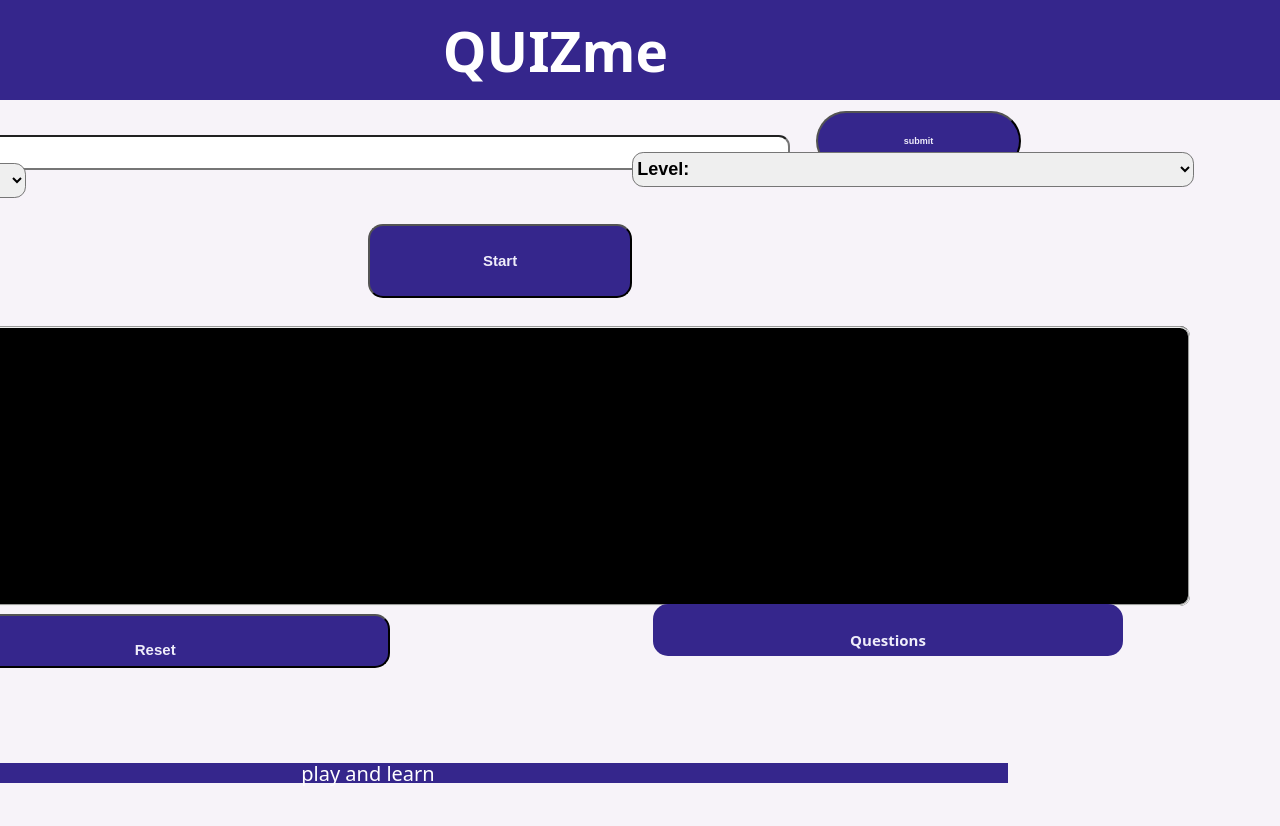
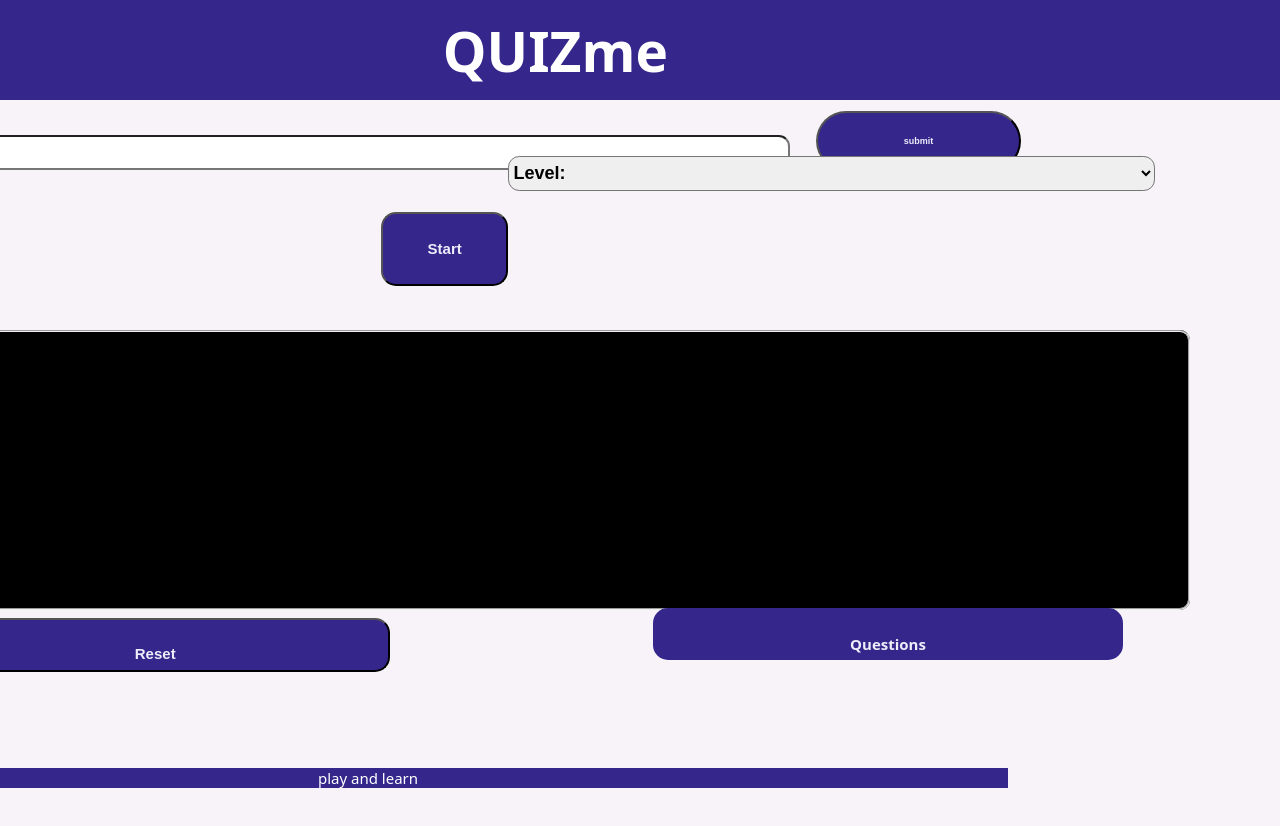
Before and after one commit to abieber1408/capstone-project, a Next.js app: page / in a window 1280 px wide. Shown: the top 826 px of the page. Built offline with nearby package versions, Linux system fonts and the light colour scheme.

Commit message:
Rename Object, styling

```diff
--- a/components/Footing/index.js
+++ b/components/Footing/index.js
@@ -14,6 +14,6 @@ const Footing = styled.h2`
   text-align: center;
   color: #FFFFFF;
   font-weight: 100;
-  font-size:20px;
+  font-size:15px;
 `;
 export default Footing;
--- a/components/LevelForm/index.js
+++ b/components/LevelForm/index.js
@@ -2,19 +2,28 @@ import styled from "styled-components";
 import { useState } from "react";
 
 export default function LevelForm({onLevelChange, level}) {
+  const [selectedLevel, setSelectedLevel] = useState("");
 
+  const handleLevelSubmit = (event) => {
+    event.preventDefault();
+    localStorage.setItem("selectedLevel", selectedLevel);
+    setSelectedLevel("");
+  };
 
   return (
-      <StyledLevelLabel htmlFor="select-level">
+    <StyledLevelLabel onSubmit={handleLevelSubmit} htmlFor="select-level">
+
       <select id="select-level" name="select-level" onChange={(event) =>   onLevelChange(event)} >
           <option value={0}>Level:</option>
           <option value="1">1</option>
           <option value="2">2</option>
           <option value="3">3</option>
           <option value="4">4</option>
+        value={selectedLevel}
+        onChange={(event) => setSelectedLevel(event.target.value)}
       </select>
 
-      <StartButton>Start</StartButton>
+      <StartButton type="submit">Start</StartButton>
 
      </StyledLevelLabel>
   );
@@ -25,15 +34,15 @@ export const StyledLevelLabel = styled.label`
   flex-direction: row-reverse;
   font-weight: bold;
   height: 30px;
-  width: 90%;
+  width: 110%;
   borde-radius: 100px;
   margin-bottom: 0px;
-  margin-left: 20vw;
-  margin-top: -7vh;
+  margin-left: -4vw;
+  margin-top: -6.5vh;
 
   select, option {
     border-radius: 0.7rem;
-    width:60%;
+    width:200%;
     font-size: 18px;
     height:35px;
   }
@@ -50,7 +59,7 @@ export const StartButton = styled.button`
   color: #efedfa;
   font-size: 15px;
   cursor: alias ;
-  margin-top: 9vh;
+  margin-top: 7vh;
   width: 25vw;
-margin-left: 30vw;
+  margin-left: 55vw;
 `;
--- a/components/TopicForm/index.js
+++ b/components/TopicForm/index.js
@@ -12,7 +12,7 @@ export default function TopicForm({ onTopicChange, topic, imageSrc} ) {
             <option value="art">Art</option>
             <option value="science">Science</option>
             <option value="astronomy">Astronomy</option>
-            <option value="environmentalScience">Environmental Science</option>
+            <option value="environmental">Environmental</option>
             <option value="biology">Biology</option>
             <option value="journalism">Journalism</option>
             <option value="physics">Physics</option>
@@ -22,16 +22,19 @@ export default function TopicForm({ onTopicChange, topic, imageSrc} ) {
             <option value="sun">Sun</option>
            </select>
         </StyledFormLabel>
-        {imageSrc && <StyledImage src={imageSrc} alt={topic} width={135} height={88} />}
+
+          {imageSrc && <StyledTopicImage src={imageSrc} alt={topic} width={135} height={88} />}
+
     </>
     );
 };
 
-export const StyledImage = styled.img`
-  display: flex;
-  margin-top: -2px;
-  margin-left: 10vw;
-  position: fixed;
+
+export const StyledTopicImage = styled.img`
+display: flex;
+margin-top:-1px;
+margin-left: 10vw;
+position: fixed;
 `;
 
 export const StyledFormLabel = styled.label`
--- a/styles.js
+++ b/styles.js
@@ -6,7 +6,6 @@ export default createGlobalStyle`
   *::after {
     box-sizing: border-box;
     font-weight:600;
-
   }
   body {
     font-size: 12px;
@@ -15,9 +14,8 @@ export default createGlobalStyle`
     place-items: center;
     min-height: 100vh;
     max-width: 50rem;
-    margin-right: 25px;
+    margin-right:15px;
     background-color: RGBA(110,32,155,0.05);
-
   }
  p {
     margin-left: 150px;
```
Also changed, not shown: components/AnswerQuestionCard/AnswerQuestion.js (+14 -9 lines), components/QuestionCard/index.js (+7 -3 lines), components/StartForm/index.js (+3 -7 lines), pages/ButtonGrid/index.js (+3 -8 lines), pages/_app.js (+2 -11 lines), pages/index.js (+2 -7 lines), public/images/environmental.jpg (renamed from public/images/environmentalScience.jpg).
